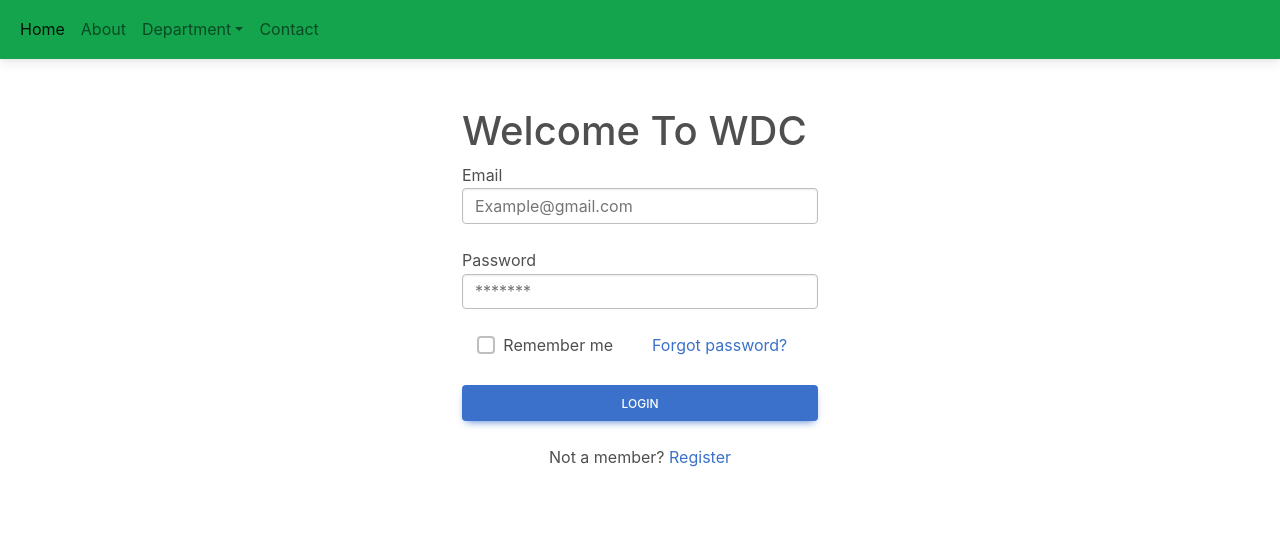
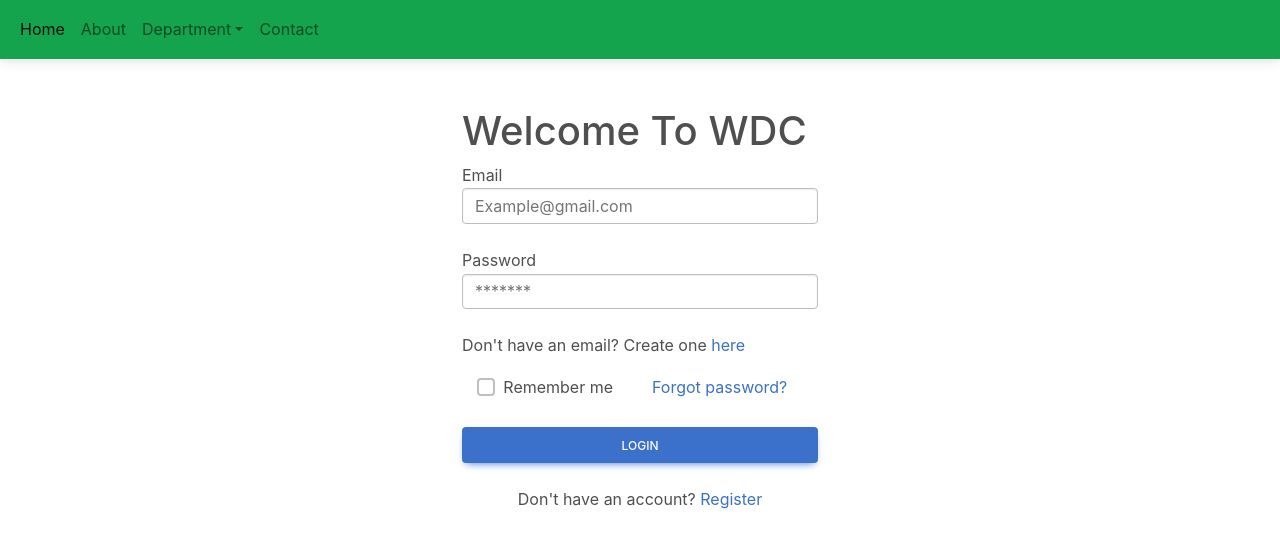
Before and after one commit to Lade06/wdc-site, a React (Create React App) app: page / in a window 1280 px wide. Shown: the top 548 px of the page. Built offline with nearby package versions, Linux system fonts and the light colour scheme.

Commit message:
correction made on login

```diff
--- a/src/Components/login.js
+++ b/src/Components/login.js
@@ -44,6 +44,14 @@ const Login = () => {
                     required
                   />
                 </div>
+                <div>
+                  <p>
+                    Don't have an email? Create one{" "}
+                    <a href="https://www.gmail.com" target="_blank">
+                      here
+                    </a>
+                  </p>
+                </div>
                 <div className="row mb-4">
                   <div className="col d-flex justify-content-center">
                     <div className="form-check">
@@ -72,7 +80,7 @@ const Login = () => {
                 </button>
                 <div className="text-center mt-4">
                   <p>
-                    Not a member?{" "}
+                    Don't have an account?{" "}
                     <a href="#!" onClick={handleShowSignUp}>
                       Register
                     </a>
@@ -148,12 +156,16 @@ const Login = () => {
                   >
                     Repeat password
                   </label>
+
                   <input
                     type="password"
                     id="registerRepeatPassword"
                     className="form-control"
                     required
                   />
+                </div>
+                <div>
+                    <p>Don't have an email? Create one <a href="https://www.gmail.com" target="_blank">here</a></p>
                 </div>
 
                 {/* <div className="form-check d-flex justify-content-center mb-4">
@@ -170,6 +182,14 @@ const Login = () => {
                 >
                   Sign up
                 </button>
+                <div className="text-center mt-4">
+                  <p>
+                    Already a member?{" "}
+                    <a href="#!" onClick={handleShowLogin}>
+                      Login
+                    </a>
+                  </p>
+                </div>
               </form>
             </div>
 
```
